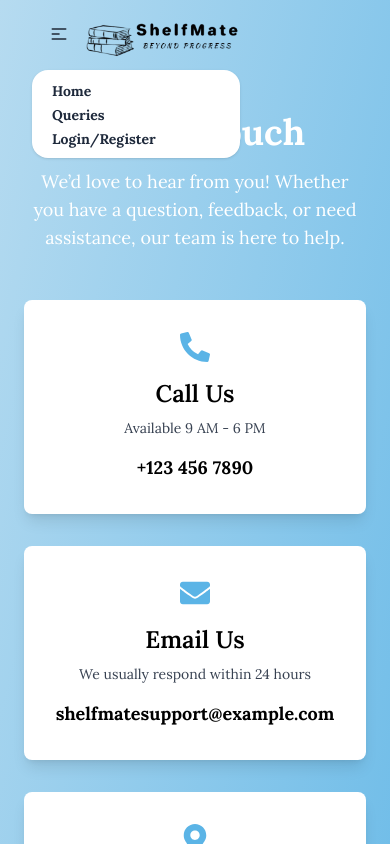
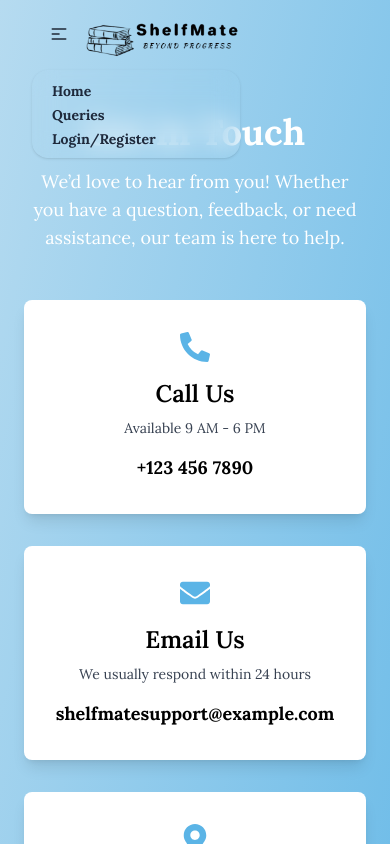
Before and after one commit to AyeshaFerdous/shelfMate, a React (Vite) app in the folder Client/: page /home/contact in a window 390 px wide. Both pictures are taken after a click on the button 59 px from the left and 34 px from the top of the page. Shown: the top 844 px of the page. Built offline with nearby package versions, Linux system fonts and the light colour scheme; no server answers.

Commit message:
added a login page logo and navlink color was change

```diff
--- a/Client/src/Pages/Shared components/Navbar.jsx
+++ b/Client/src/Pages/Shared components/Navbar.jsx
@@ -258,7 +258,7 @@ const Navbar = () => {
             </div>
             <ul
               tabIndex={0}
-              className="menu-sm dropdown-content bg-base-100 rounded-box z-[1] mt-3 w-52 p-2 shadow"
+              className="menu-sm dropdown-content bg-transparent backdrop-blur-md rounded-box z-[1] mt-3 w-52 p-2 shadow"
             >
               {links}
             </ul>
```
